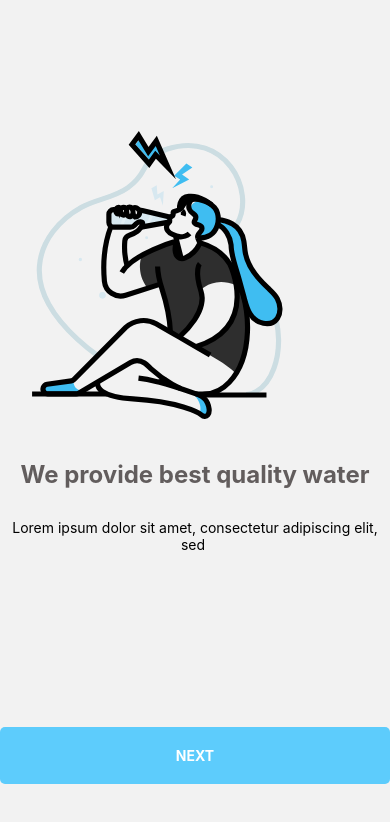
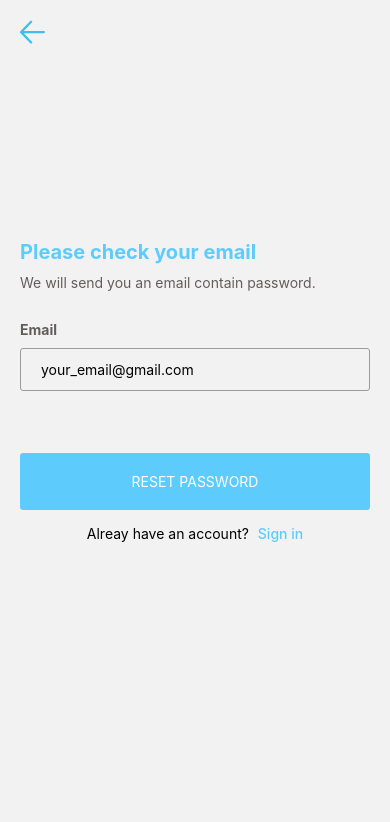
Before and after one commit to vuduynhiennn/drinkly-mobile, a React Native app: screen /ForgetPassword in a window 390 px wide. Shown: the top 822 px of the page. Built offline with nearby package versions, Linux system fonts and the light colour scheme.

Commit message:
feat: add forget password screen

```diff
--- a/App.tsx
+++ b/App.tsx
@@ -6,6 +6,7 @@ import Authencation from './screens/authencation/authencation';
 import Onboarding from './screens/onboarding/onboarding';
 import Login from './screens/login/login';
 import Signup from './screens/signup/signup';
+import ForgetPassword from './screens/forget-password/forgetPassword';
 
 
 
@@ -43,6 +44,10 @@ function App(): JSX.Element {
           component={Signup}
 
         />
+           <Stack.Screen name="ForgetPassword"
+          component={ForgetPassword}
+
+        />
       </Stack.Navigator>
     </NavigationContainer>
   );
--- /dev/null
+++ b/screens/forget-password/forgetPassword.tsx
@@ -0,0 +1,60 @@
+import { Text, TextInput, TouchableOpacity, View } from "react-native"
+import ArrowLeft from "../../assets/icons/ArrowLeft"
+import { bg_5DCCFC, center, color_5DCCFC, color_625D5D, color_FFFFFF, direction_row, flex1, fs14, fs20, fw500, fw700, justify_bw, mbt40, mt10, mt35, mt60, mt90, px20, py20, text_center, uppercase } from "../../styles/customStyle"
+import navigateTo from "../../utils/navigateTo"
+
+const ForgetPassword = ({navigation}: any) => {
+    return (
+        <View style={[px20, py20]}>
+        <View>
+            <TouchableOpacity
+                onPress={() => navigateTo(navigation, "Authencation")}
+            >
+                <ArrowLeft />
+            </TouchableOpacity>
+
+        </View>
+
+        <View style={{marginTop: 160}}>
+            <Text
+                style={[color_5DCCFC, fw700, fs20, mt35 ]}
+                >
+                Please check your email
+            </Text>
+
+            <Text style={[fs14, color_625D5D, mt10]}>We will send you an email contain password.</Text>
+        </View>
+
+        <View style={{marginTop: 30}}>
+            <View>
+                <Text style={[fs14, fw700, color_625D5D, {marginBottom: 10}]}>Email</Text>
+                <TextInput style={{borderWidth: 1.5, fontSize: 14, borderColor: "#9D9A9A", paddingHorizontal: 20, paddingVertical: 12, borderRadius: 3}}
+                           placeholder="your_email@gmail.com"
+                />
+            </View>
+
+        </View>
+
+
+        <View style={{marginTop: 62}}>
+                <TouchableOpacity style={[bg_5DCCFC, py20, {borderRadius: 3}]}>
+                    <Text style={[uppercase, fs14, color_FFFFFF, text_center]}>
+                        Reset Password
+                    </Text>
+                </TouchableOpacity>
+
+                <View style={[{flexDirection: "row", marginTop: 15}, center]}>
+                    <Text>Alreay have an account? </Text>
+                    <TouchableOpacity style={{marginLeft: 5}}
+                        onPress={() => navigateTo(navigation, "Login")}
+                    >
+                        <Text style={[color_5DCCFC, fw500]}>Sign in</Text>
+                    </TouchableOpacity>
+                </View>
+            </View>
+
+        </View>
+    )
+}
+
+export default ForgetPassword
--- a/screens/login/login.tsx
+++ b/screens/login/login.tsx
@@ -38,14 +38,16 @@ const Login = ({navigation}: any) => {
             </View>
 
             <View>
-                <TouchableOpacity >
+                <TouchableOpacity
+                    onPress={() => navigation.navigate("ForgetPassword")}
+                >
                     <Text style={[fs14, fw500, {textAlign: "right", marginTop: 20}]}>Forgot Password?</Text>
                 </TouchableOpacity>
             </View>
         </View>
 
         <View style={mt90}>
-            <TouchableOpacity style={[bg_5DCCFC, py20]}>
+            <TouchableOpacity style={[bg_5DCCFC, py20, {borderRadius: 3}]}>
                 <Text style={[uppercase, fs14, color_FFFFFF, text_center]}>
                     Login
                 </Text>
@@ -61,7 +63,7 @@ const Login = ({navigation}: any) => {
                 </TouchableOpacity>
             </View>
         </View>
-    </View>
+        </View>
     )
 }
 
--- a/screens/signup/signup.tsx
+++ b/screens/signup/signup.tsx
@@ -58,7 +58,7 @@ const Signup = ({navigation}: any) => {
             </View>
 
             <View style={{marginTop: 52}}>
-                <TouchableOpacity style={[bg_5DCCFC, py20]}>
+                <TouchableOpacity style={[bg_5DCCFC, py20, {borderRadius: 3}]}>
                     <Text style={[uppercase, fs14, color_FFFFFF, text_center]}>
                         Create an account
                     </Text>
--- a/styles/GlobalStyle.tsx
+++ b/styles/GlobalStyle.tsx
@@ -26,6 +26,9 @@ const globalStyle= StyleSheet.create({
     },
     mt10: {
         marginTop: 10
+    },
+    direction_row: {
+        flexDirection: "row"
     },
     fw500: {
         fontWeight: "500"
--- a/styles/customStyle.tsx
+++ b/styles/customStyle.tsx
@@ -39,5 +39,6 @@ export const {
     fs20,
     mt35,
     mt10,
-    fw500
+    fw500,
+    direction_row
 }  = globalStyle
```
